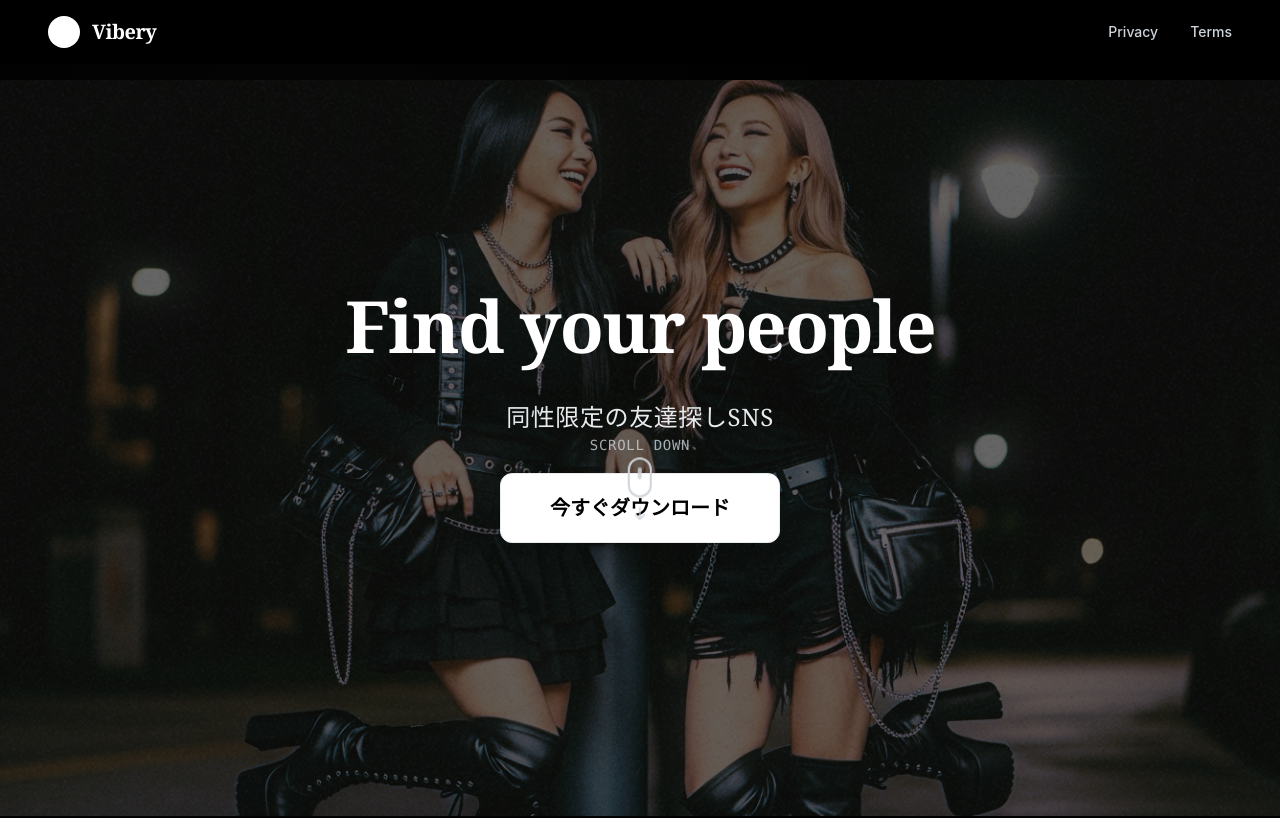
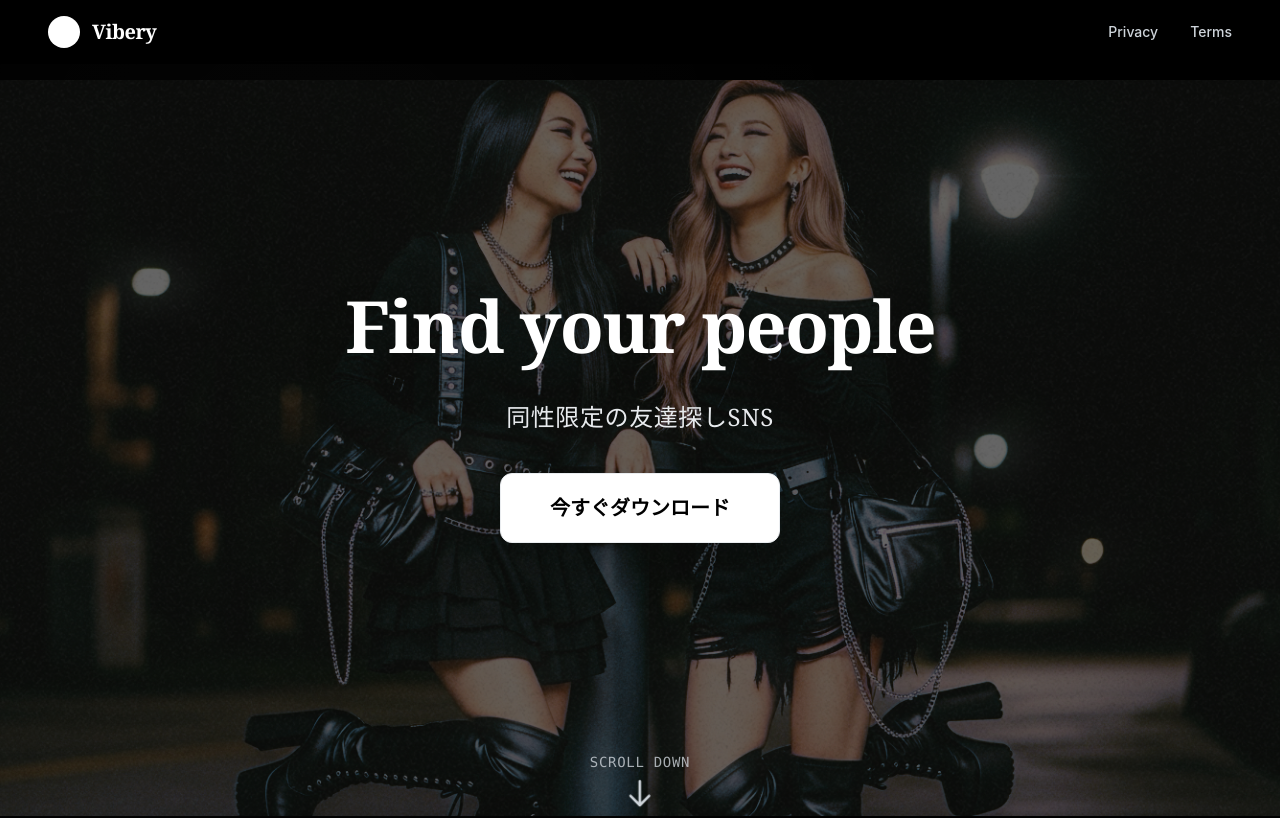
Before and after one commit to chihiro2000/vibery-site, a Next.js app: page / in a window 1280 px wide. Shown: the top 818 px of the page. Built offline with nearby package versions, Linux system fonts and the light colour scheme.

Commit message:
“修正”

```diff
--- a/src/components/sections/Hero.tsx
+++ b/src/components/sections/Hero.tsx
@@ -66,10 +66,10 @@ export function Hero() {
             今すぐダウンロード
           </Button>
         </div>
+      </Container>
 
-        {/* スクロールインジケーター */}
-        <ScrollIndicator />
-      </Container>
+      {/* スクロールインジケーター - Container外に配置 */}
+      <ScrollIndicator />
     </section>
   );
 }
--- a/src/components/ui/ScrollIndicator.tsx
+++ b/src/components/ui/ScrollIndicator.tsx
@@ -9,7 +9,7 @@ export function ScrollIndicator() {
   };
 
   return (
-    <div className="absolute bottom-2 md:bottom-4 left-1/2 transform -translate-x-1/2">
+    <div className="absolute bottom-0 md:bottom-1 left-1/2 transform -translate-x-1/2">
       <button
         onClick={handleScrollDown}
         className="flex flex-col items-center space-y-2 text-mono-400 hover:text-mono-200 transition-colors duration-300 group"
@@ -19,11 +19,8 @@ export function ScrollIndicator() {
           Scroll Down
         </span>
         <div className="flex flex-col items-center animate-bounce">
-          <div className="w-5 h-8 md:w-6 md:h-10 border-2 border-mono-400 rounded-full flex justify-center group-hover:border-mono-200 transition-colors">
-            <div className="w-1 h-2 md:h-3 bg-mono-400 rounded-full mt-1 md:mt-2 group-hover:bg-mono-200 transition-colors animate-pulse"></div>
-          </div>
           <svg
-            className="w-3 h-3 md:w-4 md:h-4 mt-1 md:mt-2 transform group-hover:translate-y-1 transition-transform duration-300"
+            className="w-6 h-6 md:w-8 md:h-8 transform group-hover:translate-y-1 transition-transform duration-300"
             fill="none"
             stroke="currentColor"
             viewBox="0 0 24 24"
```
